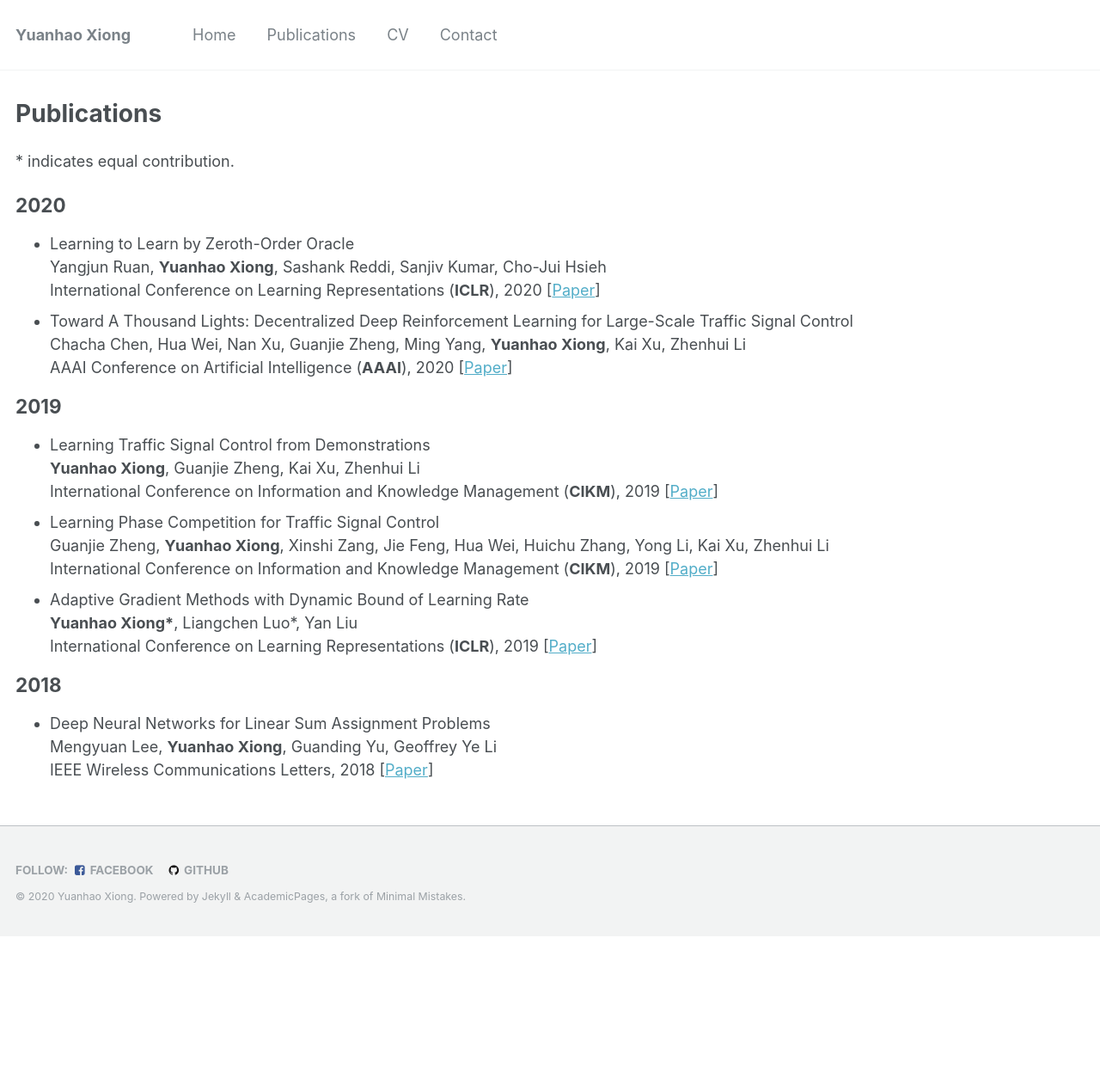
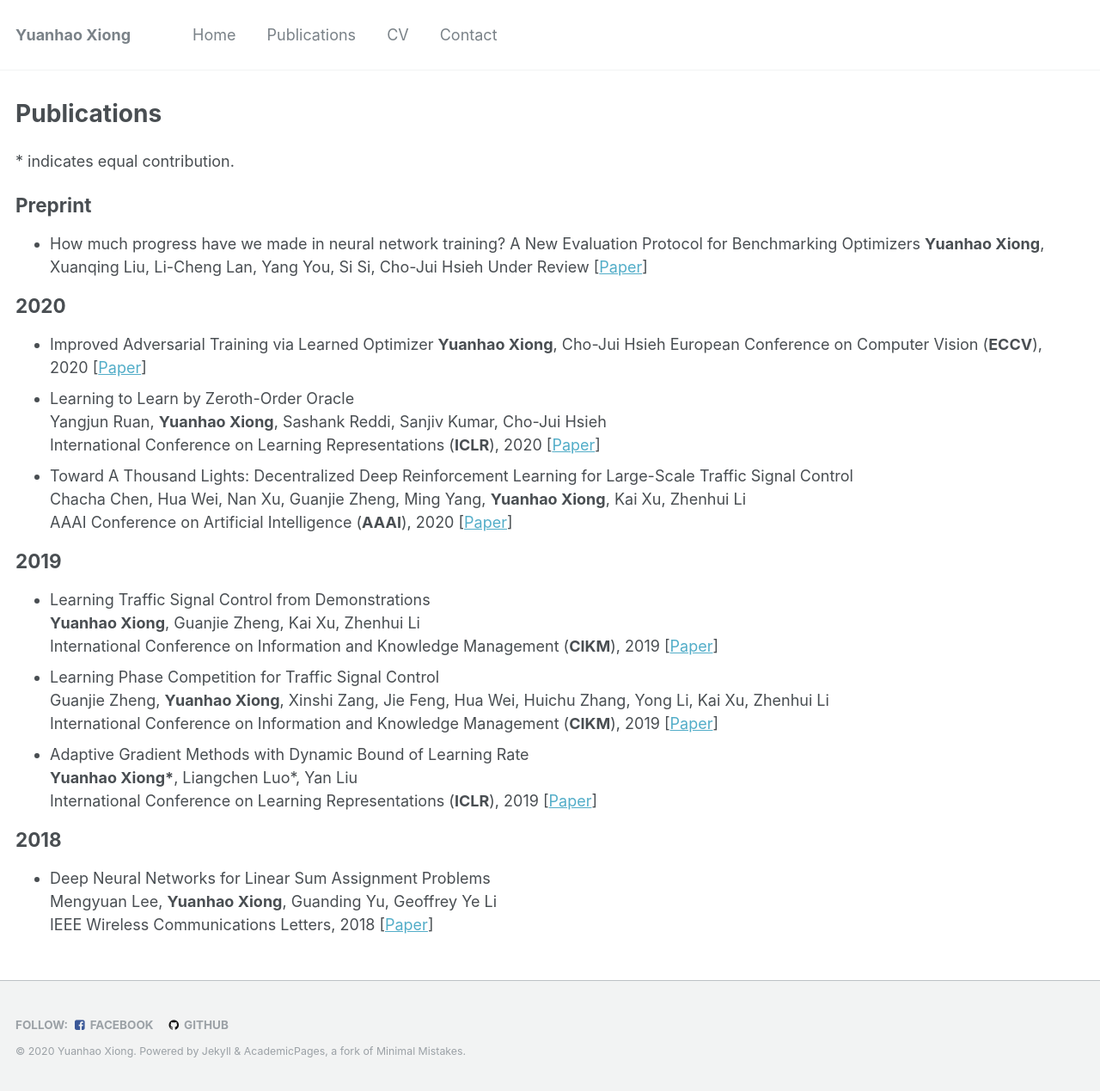
Before and after one commit to xyh97/xyh97.github.io, a Jekyll site: the page built from _pages/publications.md, in a window 1280 px wide. Shown: the whole page at 86% size. Built offline with Jekyll 4.4.1, drawn with Linux system fonts in a browser that asks for light colours; before the commit the page ends 1089 px from its top, so only the background shows below that.

Commit message:
update publications

```diff
--- a/_pages/publications.md
+++ b/_pages/publications.md
@@ -6,7 +6,17 @@ author_profile: true
 ---
 
 \* indicates equal contribution.
+## Preprint
+- How much progress have we made in neural network training? A New Evaluation Protocol for Benchmarking Optimizers
+**Yuanhao Xiong**, Xuanqing Liu, Li-Cheng Lan, Yang You, Si Si, Cho-Jui Hsieh
+Under Review \[[Paper](
+https://arxiv.org/pdf/2010.09889.pdf)\]
+
 ## 2020
+- Improved Adversarial Training via Learned Optimizer
+**Yuanhao Xiong**, Cho-Jui Hsieh
+European Conference on Computer Vision (**ECCV**), 2020 \[[Paper](
+https://arxiv.org/pdf/2004.12227.pdf)\]
 - Learning to Learn by Zeroth-Order Oracle
 Yangjun Ruan, **Yuanhao Xiong**, Sashank Reddi, Sanjiv Kumar, Cho-Jui Hsieh
 International Conference on Learning Representations (**ICLR**), 2020 \[[Paper](https://openreview.net/pdf?id=ryxz8CVYDH)\]
```
